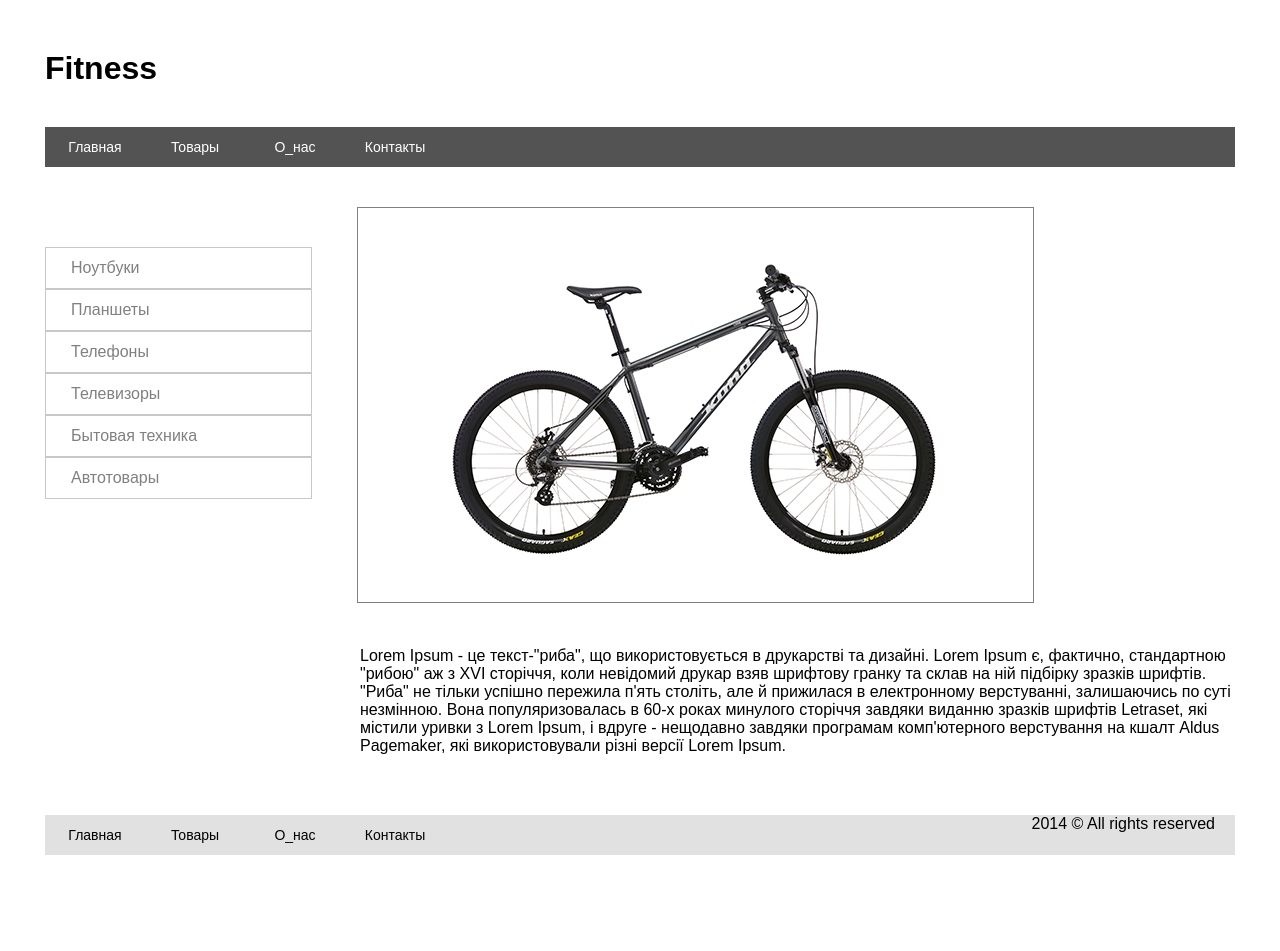
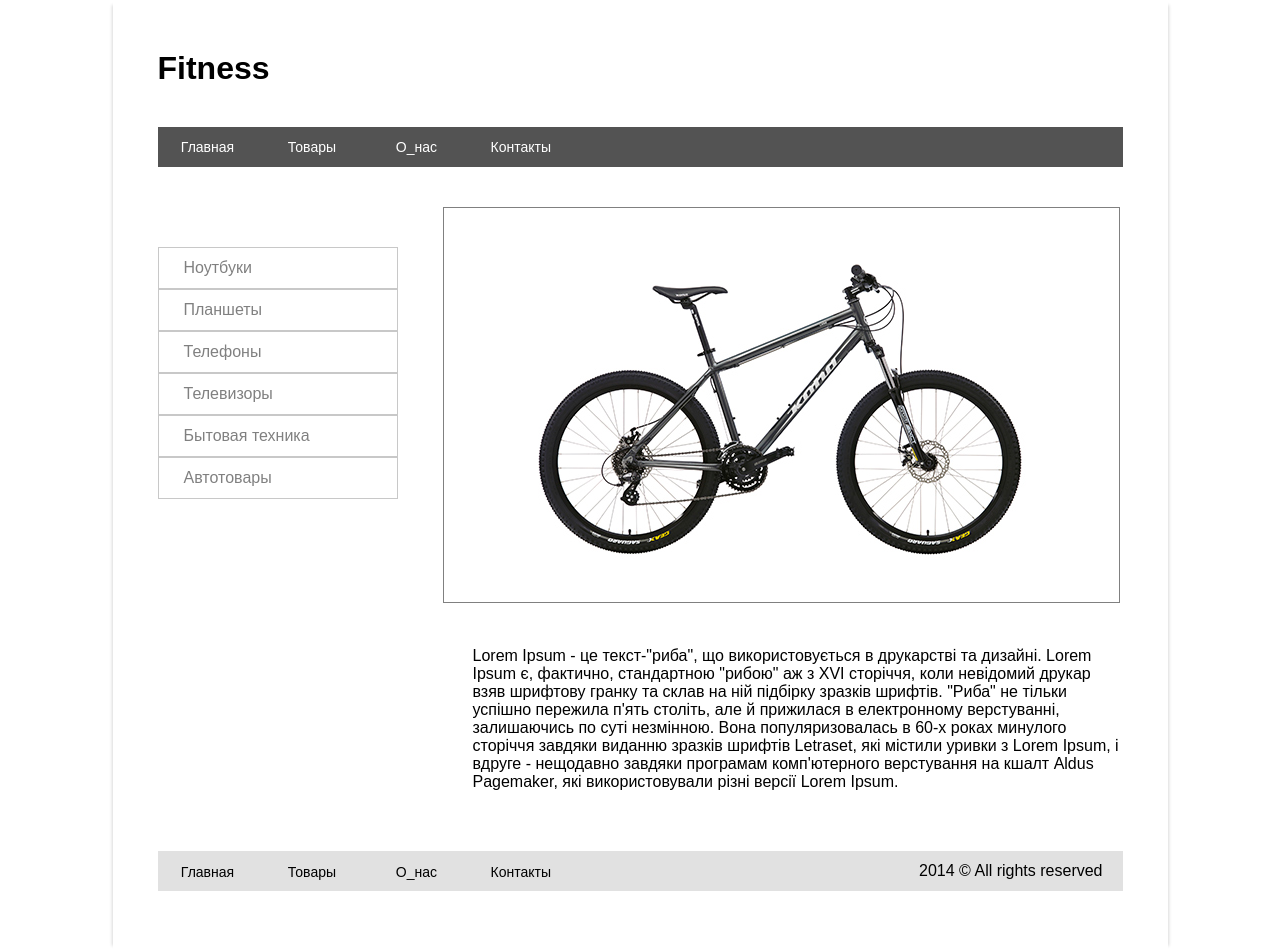
Before and after one commit to lebedenko-tatiana/HomeWork3, a plain HTML site: page index.html in a window 1280 px wide. Before the commit the page ends 915 px from the top, so only its background shows below. Drawn offline with Linux system fonts and the light colour scheme.

Commit message:
third commit

```diff
--- a/css/style.css
+++ b/css/style.css
@@ -4,19 +4,25 @@
   font-family: arial;
 }
 
-h1{
-margin: 50px 45px 0 ;
+.content {
+  width: 1055px;
+  padding: 0 0 60px 0;
+  margin: 0 auto;
+  background: white;
+  box-shadow: -6px 0 3px -5px #dbdbdb, 6px 0 3px -5px #dbdbdb;
 }
 
-.TopMenu{
-font-size: 0;
-/*line-height: 0;*/
-letter-spacing: -1px;
+h1 {
+  margin: 0 45px 0;
+  padding: 50px 0 0 0;
+}
+
+.TopMenu {
   background: #535353;
   margin: 40px 45px;
 }
 
-.TopMenu li{
+.TopMenu li {
   line-height: 40px;
   font-size: 14px;
   color: white;
@@ -29,7 +35,7 @@ cursor: pointer;
   text-align: center;
 }
 
-.TopMenu li a{
+.TopMenu li a {
   color: white;
   text-decoration: none;
 }
@@ -48,9 +54,8 @@ float: left;
   list-style: none;
   border: 1px solid #c8c8c8;
   line-height: 40px;
-width: 240px;
+  width: 238px;
   height: 40px;
-padding-left: 25px;
   color: gray;
   cursor: pointer;
 }
@@ -58,12 +63,13 @@ cursor: pointer;
 .Menu li a {
   color: gray;
   text-decoration: none;
+  padding-left: 25px;
 }
 
 .Menu li:hover {
-padding-left: 35px;
+  padding-left: 10px;
   background: #f9f9f9;
-width: 230px;
+  width: 228px;
 }
 
 img {
@@ -74,27 +80,21 @@ p {
   margin: 40px 45px 60px 360px;
 }
 
-.BottomMenu{
-font-size: 0;
-/*line-height: 0;*/
-letter-spacing: -1px;
+.BottomMenu {
   float: left;
 }
 
-.BottomMenu li{
-line-height: 40px;
+.BottomMenu li {
   font-size: 14px;
   color: black;
-letter-spacing: normal;
   display: inline-block;
   vertical-align: middle;
   width: 100px;
-height: 40px;
   cursor: pointer;
   text-align: center;
 }
 
-.BottomMenu li a{
+.BottomMenu li a {
   color: black;
   text-decoration: none;
 }
@@ -110,6 +110,8 @@ margin-right: 20px;
 
 .SideBar {
   background: #e1e1e1;
-margin: 60px 45px;
+  margin: 60px 45px 0;
   height: 40px;
+  line-height: 40px;
+  vertical-align: middle;
 }
--- a/index.html
+++ b/index.html
@@ -8,9 +8,9 @@
 
 <body>
 
+  <div class="content">
 
   <h1>Fitness</h1>
-
 
   <ul class="TopMenu">
     <li><a href="">Главная</a></li>
@@ -18,7 +18,6 @@
     <li><a href="">О_нас</a></li>
     <li><a href="">Контакты</a></li>
   </ul>
-
 
   <ul class="Menu">
     <li><a href="">Ноутбуки</a></li>
@@ -56,5 +55,7 @@
 
   </div>
 
+  </div>
+
 </body>
 </html>
```
Lines whose indentation alone changed are shown as unchanged.
